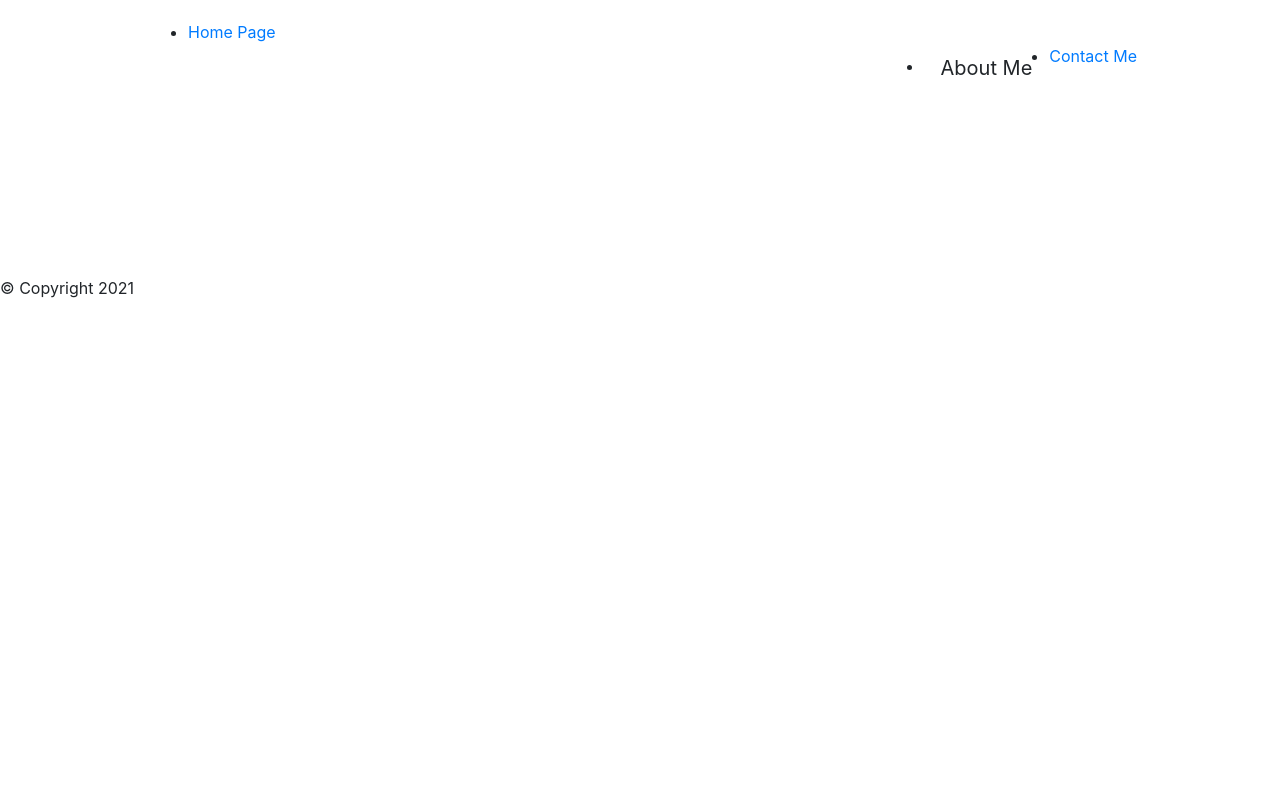
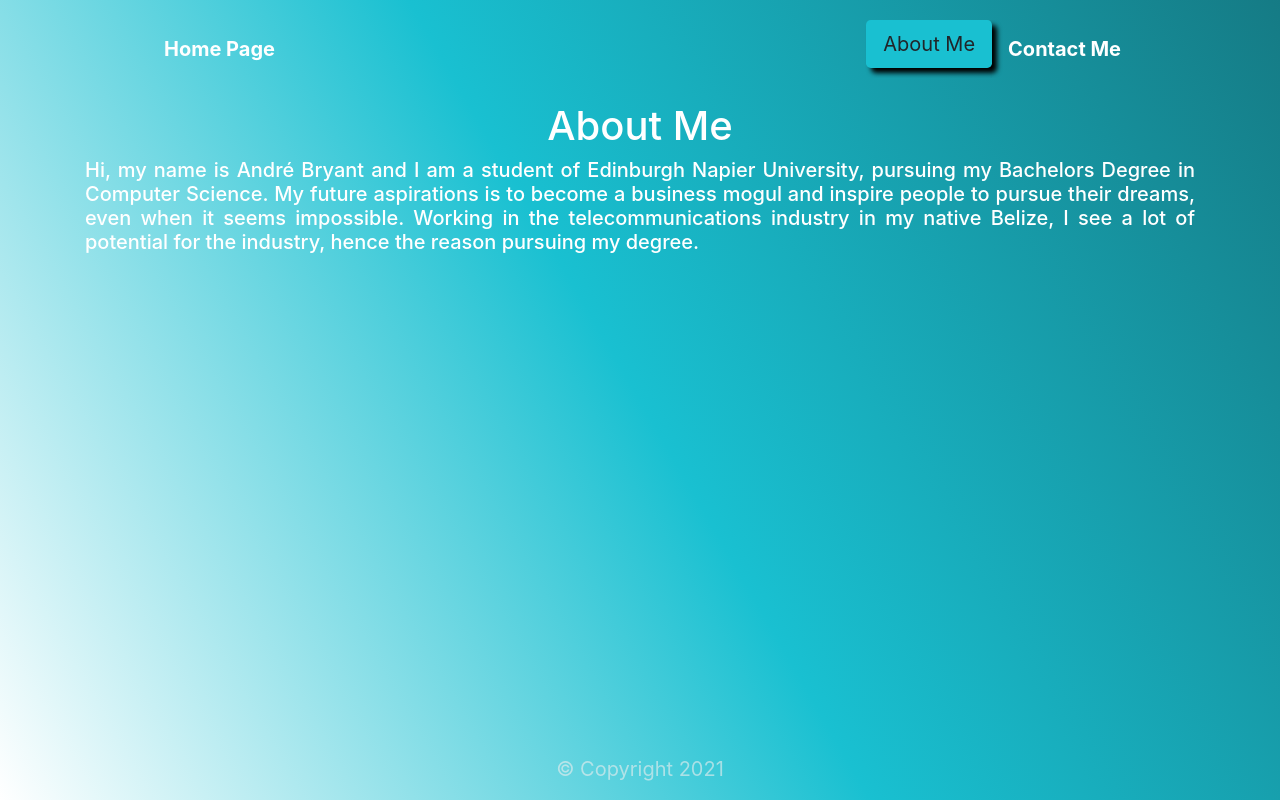
Before and after one commit to PaydayDre/Robin-Hood-The-Great, a plain HTML site: page about-me.html in a window 1280 px wide. Drawn offline with nearby package versions, Linux system fonts and the light colour scheme; the site is published under a folder, as on GitHub Pages, so addresses that start at the root find nothing.

Commit message:
Update about-me.html

```diff
--- a/about-me.html
+++ b/about-me.html
@@ -3,7 +3,7 @@
 <title>Robin Hood the Great</title>
 <link rel="stylesheet" href="https://cdn.jsdelivr.net/npm/bootstrap-icons@1.7.0/font/bootstrap-icons.css">
 <link rel="stylesheet" href="https://stackpath.bootstrapcdn.com/bootstrap/4.3.1/css/bootstrap.min.css" integrity="sha384-ggOyR0iXCbMQv3Xipma34MD+dH/1fQ784/j6cY/iJTQUOhcWr7x9JvoRxT2MZw1T" crossorigin="anonymous">
-<link rel="stylesheet" href="/css/about-me.css">
+<link rel="stylesheet" href="css/about-me.css">
 </head>
 <body>
 <div class="container" style="width:80%;padding-left:20px;padding-top:20px;">
```
